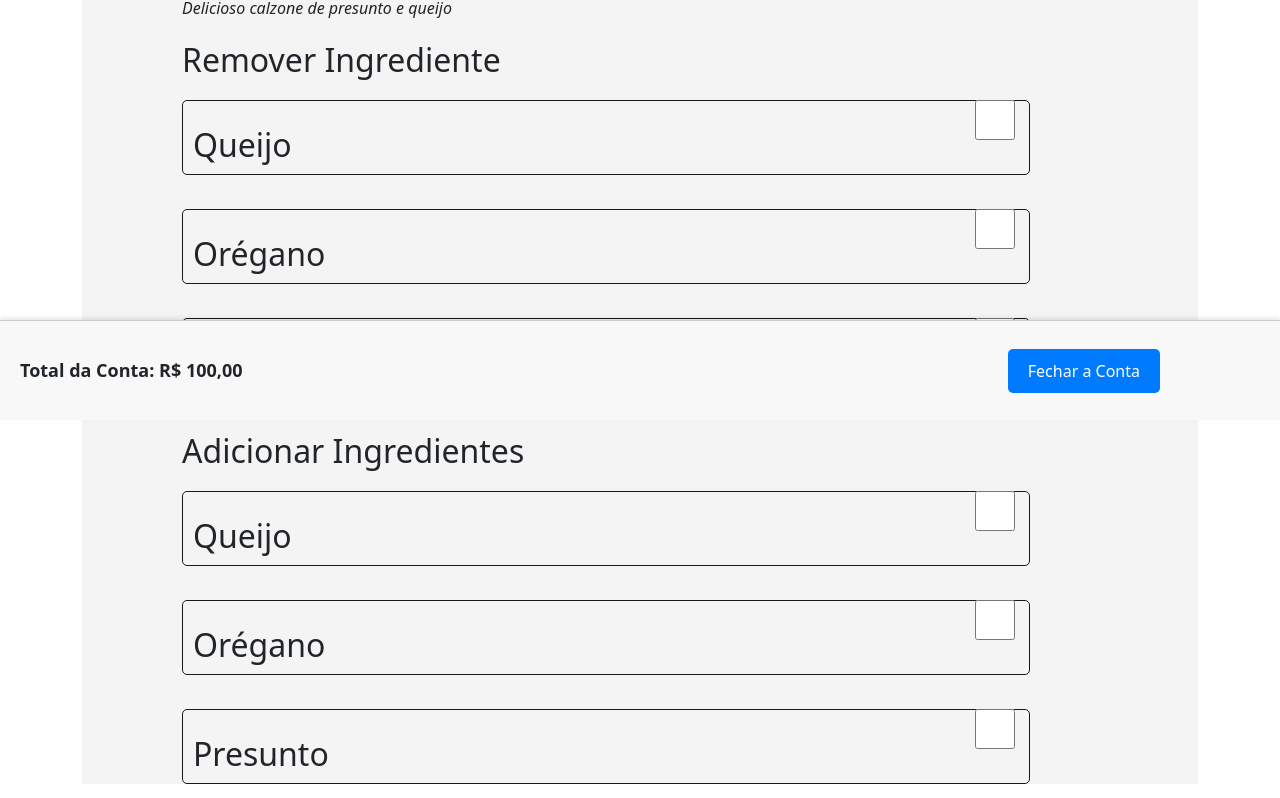
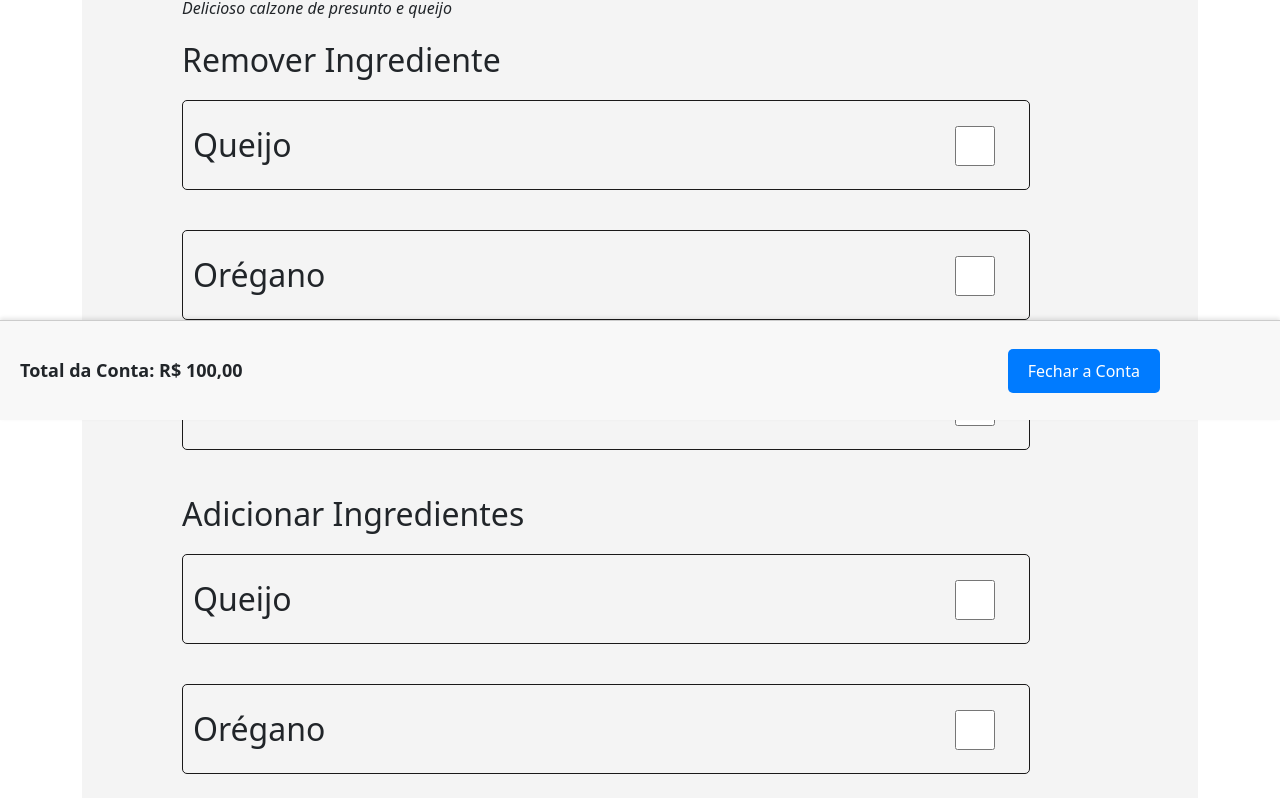
Before and after one commit to projeto-a3-usjt/dev-a3, a React (Create React App) app in the folder frontend/cliente/: page /comanda in a window 1280 px wide. Shown: the part 380-1178 px from the top of the page. Built offline with nearby package versions, Linux system fonts and the light colour scheme.

Commit message:
Alinhamento elementos e troca de header

```diff
--- a/frontend/cliente/src/Comanda/components/Header/Header.tsx
+++ b/frontend/cliente/src/Comanda/components/Header/Header.tsx
@@ -4,7 +4,7 @@ function Header(): ReactElement {
   return (
     <header
       style={{
-        backgroundImage: `url(${require("../../../media/img/Teste.jpg")})`,
+        backgroundImage: `url(${require("../../../media/img/headerComanda.PNG")})`,
         height: "40vh",
         backgroundRepeat: "no-repeat",
         backgroundPosition: "center",
--- a/frontend/cliente/src/Comanda/components/Main/Main.tsx
+++ b/frontend/cliente/src/Comanda/components/Main/Main.tsx
@@ -4,16 +4,17 @@ function Main(): ReactElement {
   return (
     <>
       <div>
-        <div className="container fluid">
-          <h1 className="titulo" style={{ marginLeft: "100px" }}>
-            Calzone
-          </h1>
+        <div className="container">
+
           <div
             className="Card"
             style={{
               backgroundColor: "#F4F4F4",
             }}
           >
+                      <h1 className="titulo" style={{ marginLeft: "100px" }}>
+            Calzone
+          </h1>
             <p
               className="NomeP"
               style={{
@@ -42,10 +43,9 @@ function Main(): ReactElement {
                 style={{
                   border: "1px  solid #1a1919",
                   borderRadius: "5px",
-                  padding: "20px 0px 10px 10px",
+                  padding: "20px 0 20px 10px",
                   width: "95%",
-                  height: "75px",
-                  marginBottom: "10px",
+                  height: "90px",
                   fontSize: "32px",
                 }}
               >
@@ -58,8 +58,8 @@ function Main(): ReactElement {
                     float: "right",
                     height: "40px",
                     width: "40px",
-                    marginTop: "-85px",
-                    marginRight: "60px",
+                    marginTop: "-80px",
+                    marginRight: "80px",
                   }}
                   id="option1"
                   className="checkbox"
@@ -79,10 +79,9 @@ function Main(): ReactElement {
                 style={{
                   border: "1px  solid #1a1919",
                   borderRadius: "5px",
-                  padding: "20px 0px 10px 10px",
+                  padding: "20px 0 20px 10px",
                   width: "95%",
-                  height: "75px",
-                  marginBottom: "10px",
+                  height: "90px",
                   fontSize: "32px",
                 }}
               >
@@ -95,8 +94,8 @@ function Main(): ReactElement {
                     float: "right",
                     height: "40px",
                     width: "40px",
-                    marginTop: "-85px",
-                    marginRight: "60px",
+                    marginTop: "-80px",
+                    marginRight: "80px",
                   }}
                   id="option1"
                   className="checkbox"
@@ -117,10 +116,9 @@ function Main(): ReactElement {
                 style={{
                   border: "1px  solid #1a1919",
                   borderRadius: "5px",
-                  padding: "20px 0px 10px 10px",
+                  padding: "20px 0 20px 10px",
                   width: "95%",
-                  height: "75px",
-                  marginBottom: "10px",
+                  height: "90px",
                   fontSize: "32px",
                 }}
               >
@@ -133,8 +131,8 @@ function Main(): ReactElement {
                     float: "right",
                     height: "40px",
                     width: "40px",
-                    marginTop: "-85px",
-                    marginRight: "60px",
+                    marginTop: "-80px",
+                    marginRight: "80px",
                   }}
                   id="option1"
                   className="checkbox"
@@ -160,10 +158,9 @@ function Main(): ReactElement {
                 style={{
                   border: "1px  solid #1a1919",
                   borderRadius: "5px",
-                  padding: "20px 0px 10px 10px",
+                  padding: "20px 0 20px 10px",
                   width: "95%",
-                  height: "75px",
-                  marginBottom: "10px",
+                  height: "90px",
                   fontSize: "32px",
                 }}
               >
@@ -176,8 +173,8 @@ function Main(): ReactElement {
                     float: "right",
                     height: "40px",
                     width: "40px",
-                    marginTop: "-85px",
-                    marginRight: "60px",
+                    marginTop: "-80px",
+                    marginRight: "80px",
                   }}
                   id="option1"
                   className="checkbox"
@@ -198,10 +195,9 @@ function Main(): ReactElement {
                 style={{
                   border: "1px  solid #1a1919",
                   borderRadius: "5px",
-                  padding: "20px 0px 10px 10px",
+                  padding: "20px 0 20px 10px",
                   width: "95%",
-                  height: "75px",
-                  marginBottom: "10px",
+                  height: "90px",
                   fontSize: "32px",
                 }}
               >
@@ -214,8 +210,8 @@ function Main(): ReactElement {
                     float: "right",
                     height: "40px",
                     width: "40px",
-                    marginTop: "-85px",
-                    marginRight: "60px",
+                    marginTop: "-80px",
+                    marginRight: "80px",
                   }}
                   id="option1"
                   className="checkbox"
@@ -235,10 +231,9 @@ function Main(): ReactElement {
                 style={{
                   border: "1px  solid #1a1919",
                   borderRadius: "5px",
-                  padding: "20px 0px 10px 10px",
+                  padding: "20px 0 20px 10px",
                   width: "95%",
-                  height: "75px",
-                  marginBottom: "10px",
+                  height: "90px",
                   fontSize: "32px",
                 }}
               >
@@ -251,16 +246,15 @@ function Main(): ReactElement {
                     float: "right",
                     height: "40px",
                     width: "40px",
-                    marginTop: "-85px",
-                    marginRight: "60px",
+                    marginTop: "-80px",
+                    marginRight: "80px",
                   }}
                   id="option1"
                   className="checkbox"
                 />
               </div>
             </div>
-          </div>
-          <h1
+            <h1
             className="observacoes"
             style={{
               fontSize: "32px",
@@ -279,6 +273,8 @@ function Main(): ReactElement {
               height: "400px",
             }}
           ></textarea>
+          </div>
+
         </div>
       </div>
     </>
```
